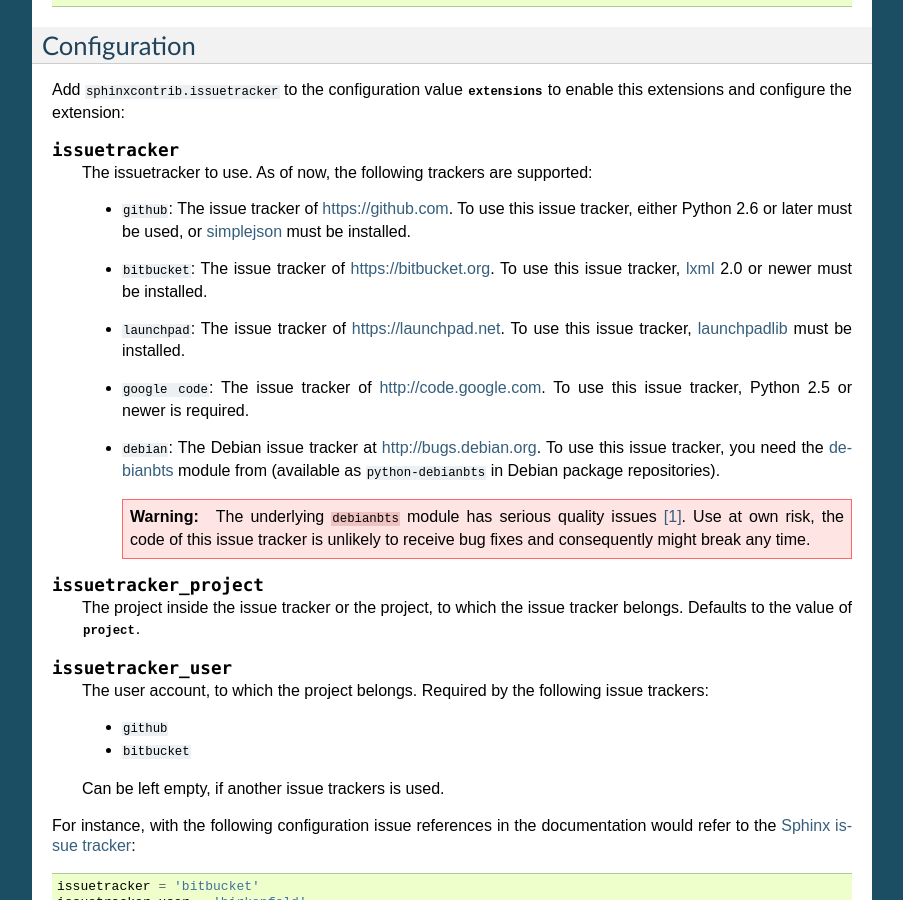
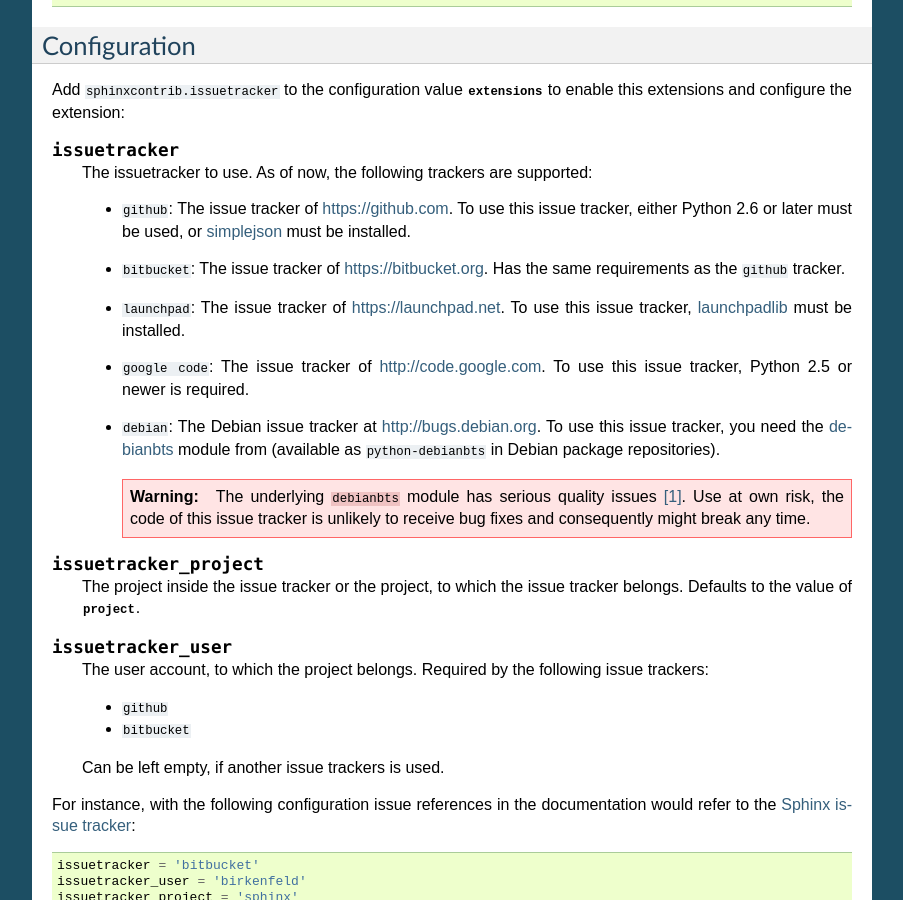
Before and after one commit to ignatenkobrain/sphinxcontrib-issuetracker, a Sphinx documentation site: the page built from doc/index.rst, in a window 1280 px wide and 900 px high, scrolled down 497 px. Shown: the whole window, without its empty margins (198-1101 px from the left). Built offline with Sphinx 7.4.7, drawn with Linux system fonts in a browser that asks for light colours; the version number could not be read and is left out.

Commit message:
Use bitbucket API to get issue information
BitBucket provides a fully-fledged API now. Let's use this API
instead of flaky scraping

```diff
--- a/doc/index.rst
+++ b/doc/index.rst
@@ -42,8 +42,8 @@ Add ``sphinxcontrib.issuetracker`` to the configuration value
    - ``github``: The issue tracker of https://github.com.  To use this issue
      tracker, either Python 2.6 or later must be used, or simplejson_ must be
      installed.
-   - ``bitbucket``: The issue tracker of https://bitbucket.org.  To use this
-     issue tracker, `lxml`_ 2.0 or newer must be installed.
+   - ``bitbucket``: The issue tracker of https://bitbucket.org.  Has the same
+     requirements as the ``github`` tracker.
    - ``launchpad``: The issue tracker of https://launchpad.net.  To use this
      issue tracker, launchpadlib_ must be installed.
    - ``google code``: The issue tracker of http://code.google.com.  To use
--- a/doc/requirements.txt
+++ b/doc/requirements.txt
@@ -1,2 +1 @@
 sphinx>=1.0.7
-lxml
```
Also changed, not shown: 2 other files.
